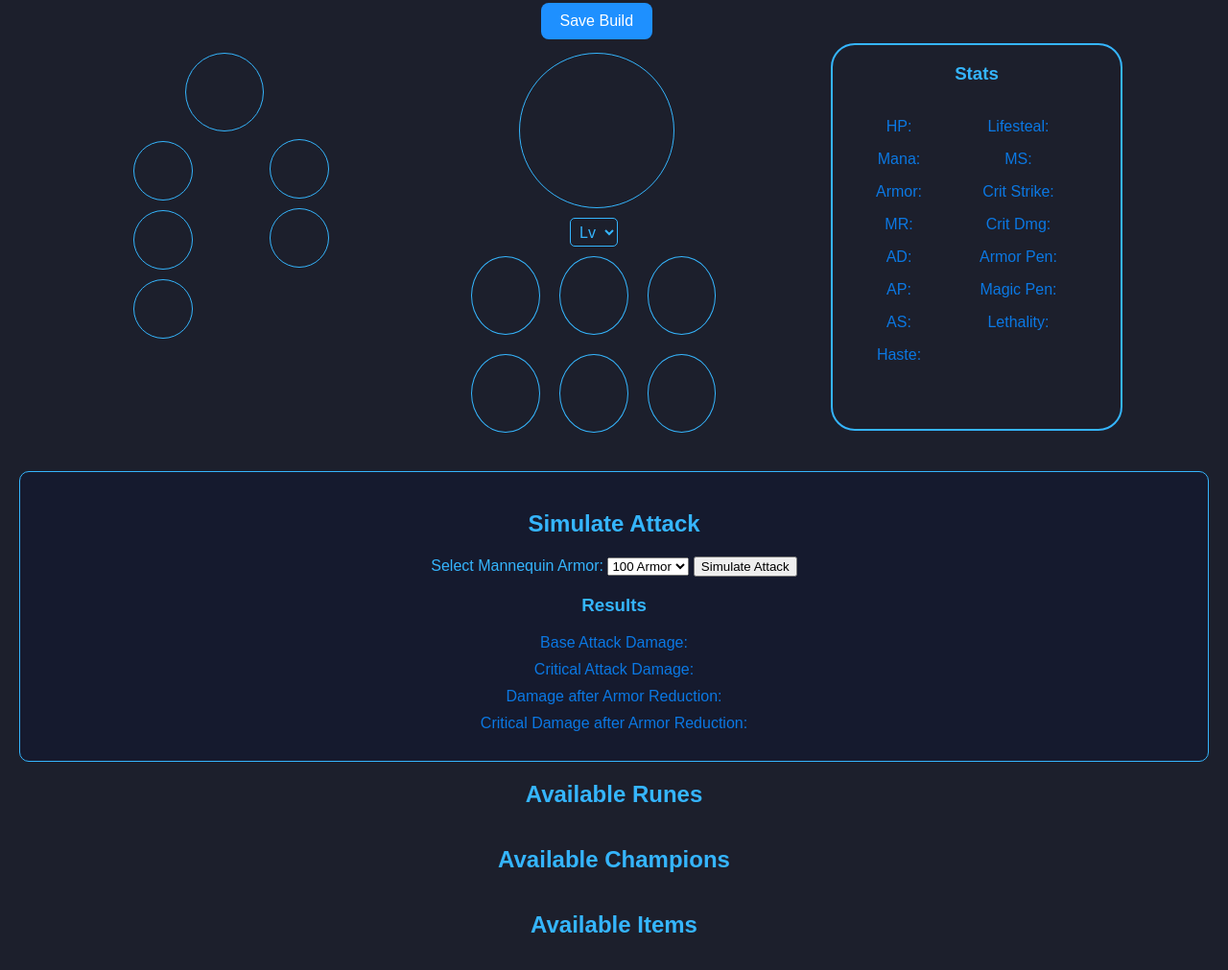
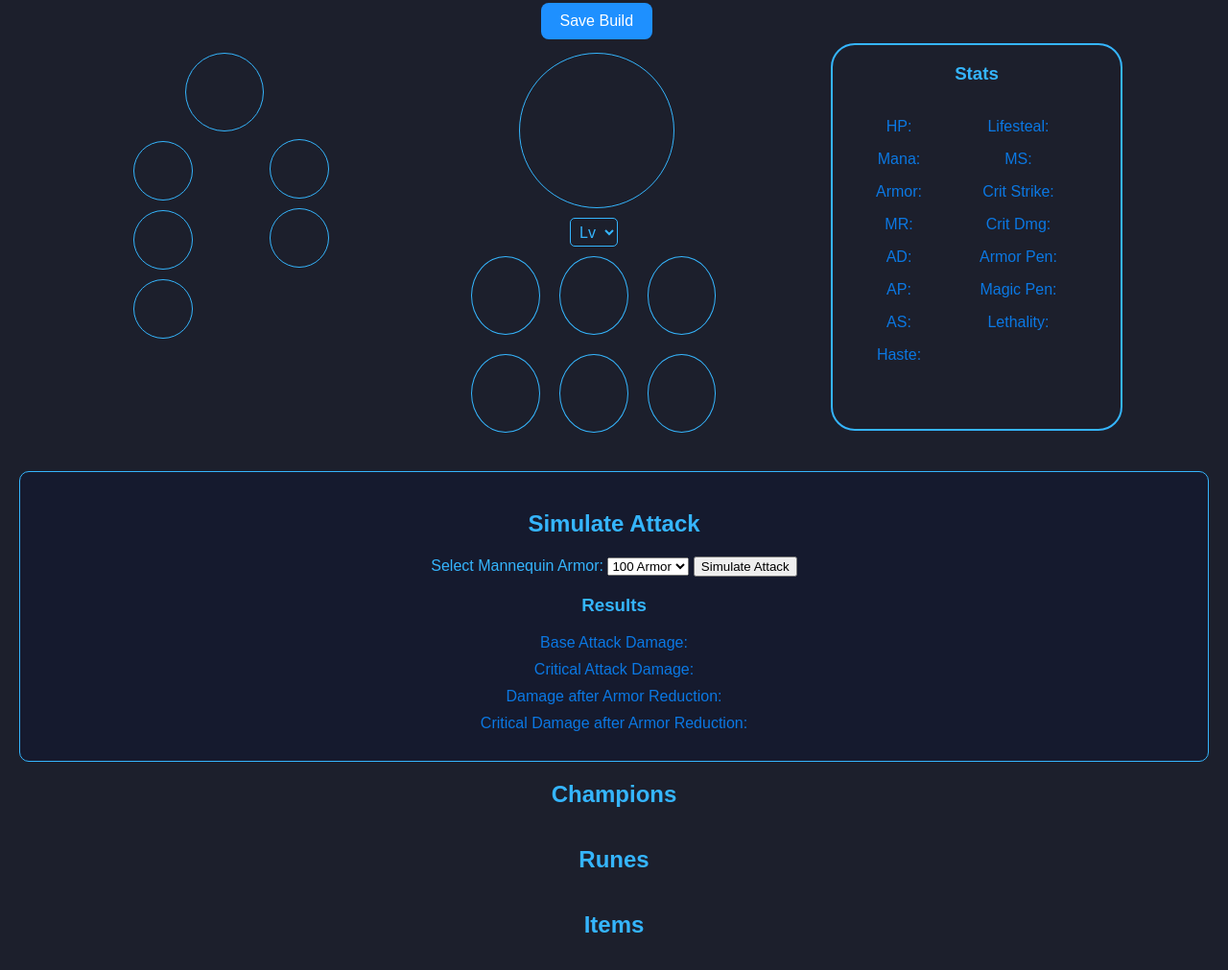
Before and after one commit to Damxen/Infra_Dev, a plain HTML site: page Dev & Infra/Dev/index.html in a window 1280 px wide. Shown: the part 139-1150 px from the top of the page at 96% size. Drawn offline with Linux system fonts and the light colour scheme; no server answers.

Commit message:
lil updt

```diff
--- a/Dev & Infra/Dev/index.html
+++ b/Dev & Infra/Dev/index.html
@@ -153,13 +153,13 @@
         </div>
     </div>
 
-    <h2>Available Runes</h2>
+    <h2>Champions</h2>
+    <div class="container" id="champions"></div>
+
+    <h2>Runes</h2>
     <div class="container" id="runes"></div>
 
-    <h2>Available Champions</h2>
-    <div class="container" id="champions"></div>
-
-    <h2>Available Items</h2>
+    <h2>Items</h2>
     <div class="container" id="items"></div>
 
     <script src="js/app.js"></script>
```
